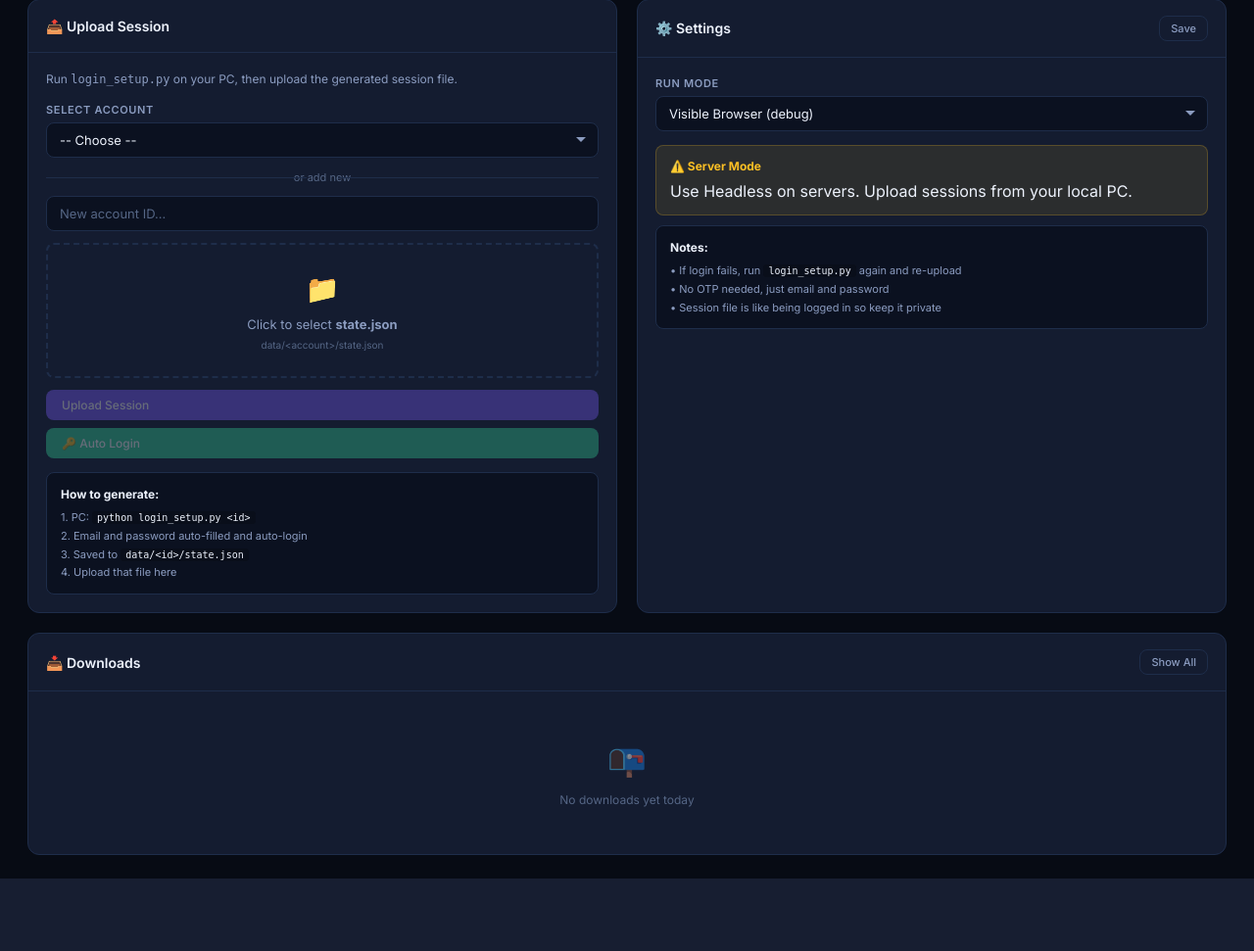
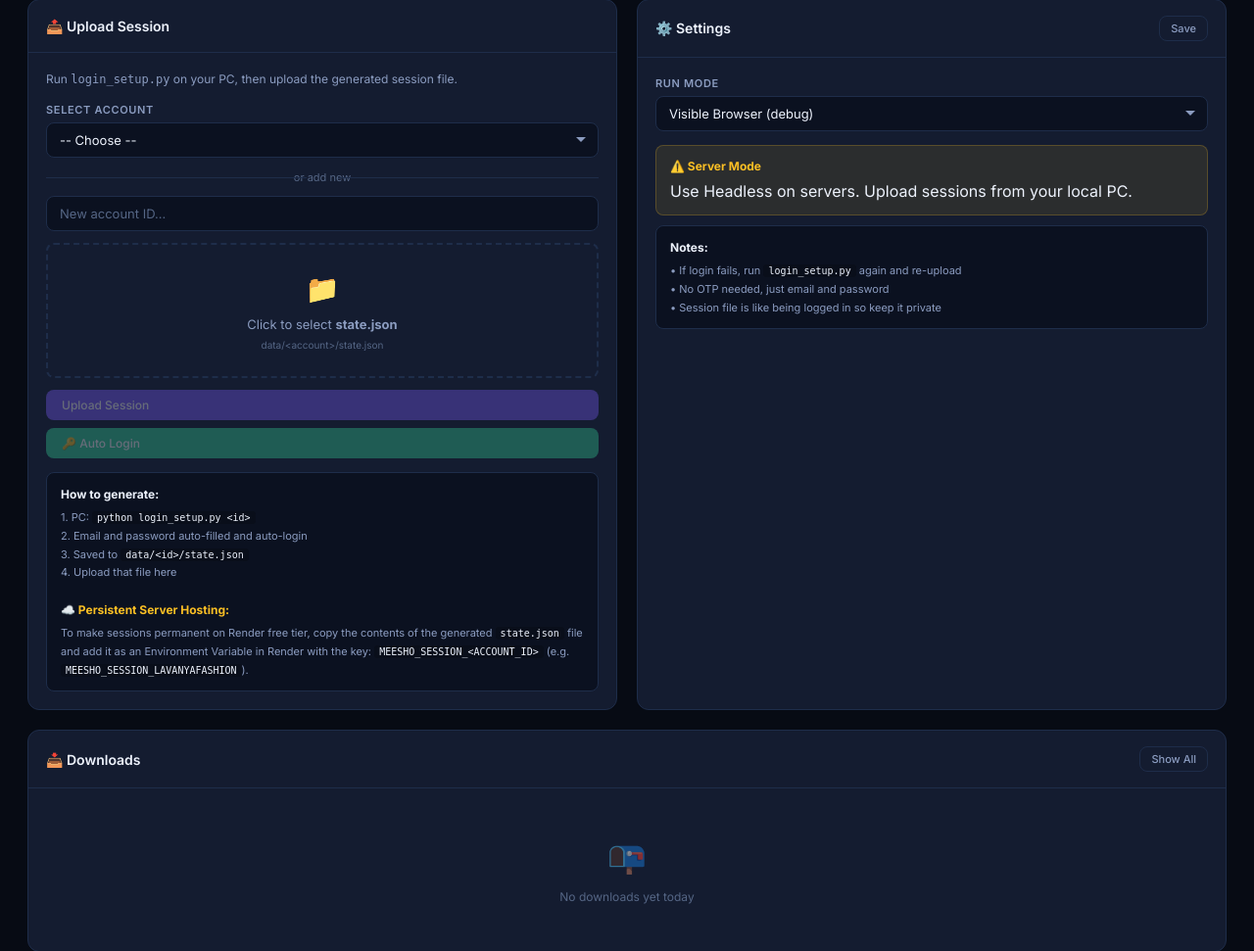
Before and after one commit to anshmendpara-13/auto-label-download, a Flask app: page / in a window 1280 px wide. Shown: the part 1131-2102 px from the top of the page at 98% size. Before the commit the page ends 2028 px from the top, so only its background shows below. Run offline with Flask 3, Linux system fonts and the light colour scheme.

Commit message:
first commit

```diff
--- a/app.py
+++ b/app.py
@@ -33,6 +33,28 @@ ENV_FILE = Path(".env")
 
 for d in [DATA_DIR, DOWNLOAD_DIR, LOGS_DIR]:
     d.mkdir(parents=True, exist_ok=True)
+
+
+def restore_sessions_from_env():
+    load_dotenv(override=True)
+    for key, value in os.environ.items():
+        if key.startswith("MEESHO_SESSION_"):
+            account_id = key[len("MEESHO_SESSION_"):].lower()
+            if not account_id:
+                continue
+            account_dir = DATA_DIR / account_id
+            account_dir.mkdir(parents=True, exist_ok=True)
+            state_file = account_dir / "state.json"
+            try:
+                # Validate it is valid JSON
+                session_data = json.loads(value)
+                state_file.write_text(json.dumps(session_data), encoding="utf-8")
+                print(f"[+] Restored session for {account_id} from environment variable {key}")
+            except Exception as e:
+                print(f"[!] Failed to restore session for {account_id} from {key}: {e}")
+
+
+restore_sessions_from_env()
 
 state = {"running": False, "current_account": None, "last_run": None, "next_run": None, "logs": []}
 
--- a/templates/dashboard.html
+++ b/templates/dashboard.html
@@ -162,7 +162,9 @@
             1. PC: <code>python login_setup.py &lt;id&gt;</code><br>
             2. Email and password auto-filled and auto-login<br>
             3. Saved to <code>data/&lt;id&gt;/state.json</code><br>
-            4. Upload that file here
+            4. Upload that file here<br><br>
+            <strong style="color:var(--amber);display:block;margin-bottom:4px">☁️ Persistent Server Hosting:</strong>
+            To make sessions permanent on Render free tier, copy the contents of the generated <code>state.json</code> file and add it as an Environment Variable in Render with the key: <code>MEESHO_SESSION_&lt;ACCOUNT_ID&gt;</code> (e.g. <code>MEESHO_SESSION_LAVANYAFASHION</code>).
           </div>
         </div>
       </div>
```
